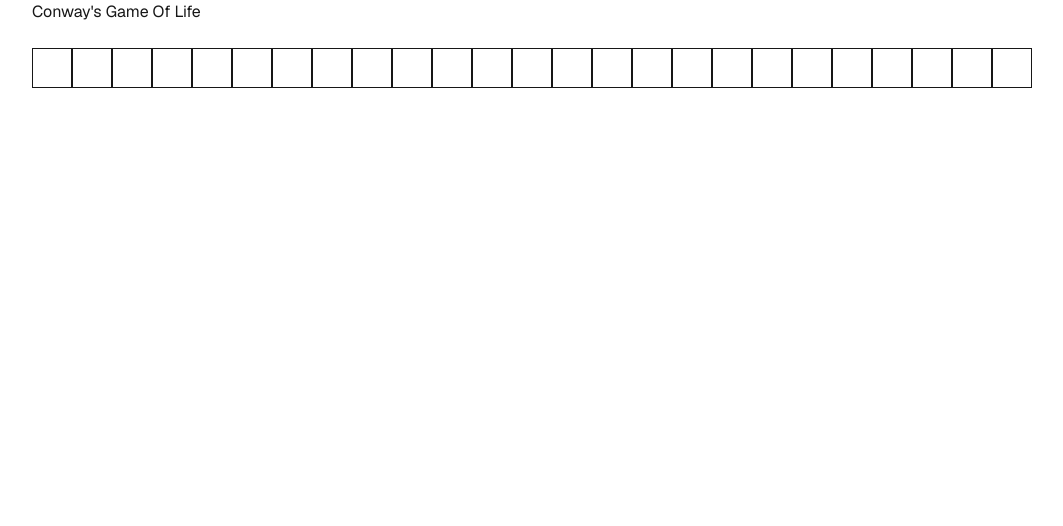
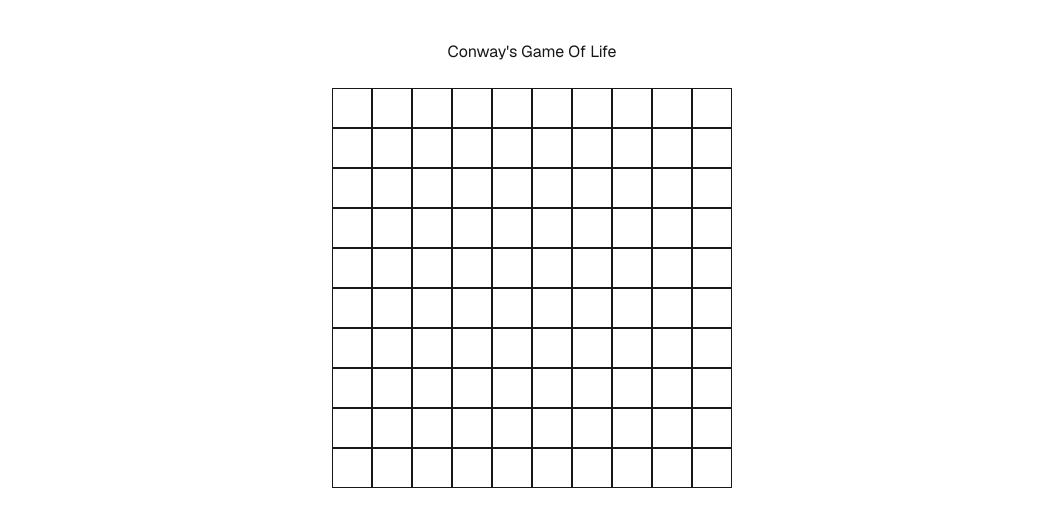
Before and after one commit to kylem038/conways-game-of-life, a Next.js app in the folder conways-game-of-life/: page / in a window 1280 px wide. Shown: the top 526 px of the page, without its empty margins (108-1171 px from the left). Built offline with nearby package versions, Linux system fonts and the light colour scheme.

Commit message:
Grid complete

```diff
--- a/conways-game-of-life/app/components/game.tsx
+++ b/conways-game-of-life/app/components/game.tsx
@@ -3,12 +3,12 @@
 import Grid from './grid';
 
 const Game = () => {
-    const rows = 5;
-    const cols = 5;
+    const rows = 10;
+    const cols = 10;
 
     return (
-        <div className="">
-            <h1>Conway's Game Of Life</h1>
+        <div className="mt-10">
+            <h1 style={{textAlign: "center"}}>Conway's Game Of Life</h1>
             <Grid rows={rows} cols={cols} />
         </div>
     );
--- a/conways-game-of-life/app/components/grid.tsx
+++ b/conways-game-of-life/app/components/grid.tsx
@@ -12,9 +12,16 @@ type GridState = {
 const Grid: React.FC<GridProps> = ({ rows, cols }) => {
     const [grid, setGrid] = useState<GridState>();
 
+    const cellHeight = 40;
+    const cellWidth = 40;
+
     useEffect(() => {
         setGrid(createGrid());
     }, []);
+
+    const calculateGridWidth = () => {
+        return cols * cellWidth;
+    }
 
     const createGrid = () => {
         const grid = [];
@@ -29,11 +36,21 @@ const Grid: React.FC<GridProps> = ({ rows, cols }) => {
     }
 
     return (
-        <div className="mt-6 flex flex-wrap">
+        <div
+            className={`mt-6 flex flex-wrap`}
+            style={{maxWidth: calculateGridWidth()}}
+        >
             {grid &&
                 grid.map((row: [[number]], i: number) => {
                     return row.map((col: [number], k: number) => (
-                        <div key={`${i}-${k}`} className={`h-10 w-10 ${grid[i][k] ? "bg-green-100" : ""} border`}>
+                        <div
+                            key={`${i}-${k}`}
+                            className={`h-10 w-10 ${grid[i][k] ? "bg-green-100" : ""} border`}
+                            style={{
+                                height: cellHeight,
+                                width: cellWidth
+                            }}
+                        >
                         </div>
                     ))
                 })
```
